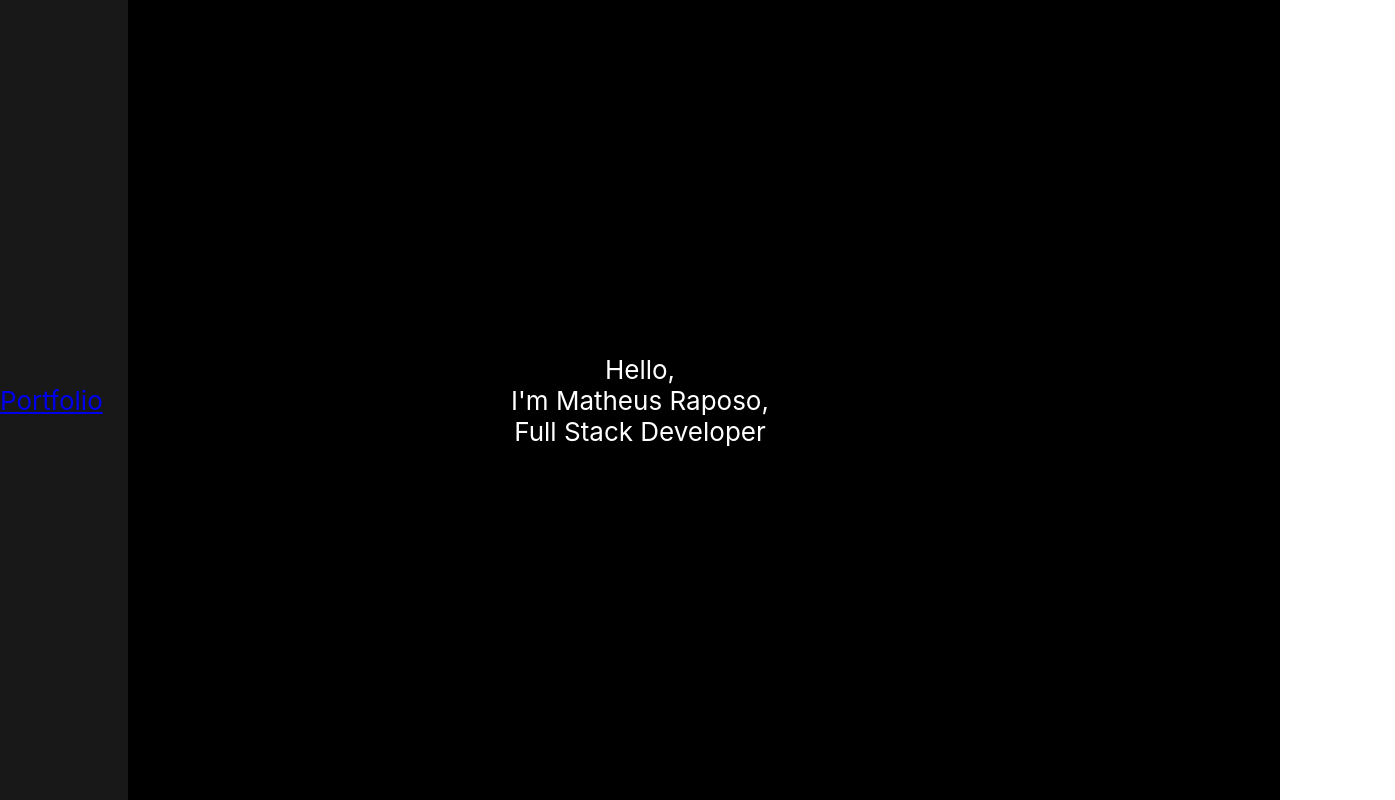
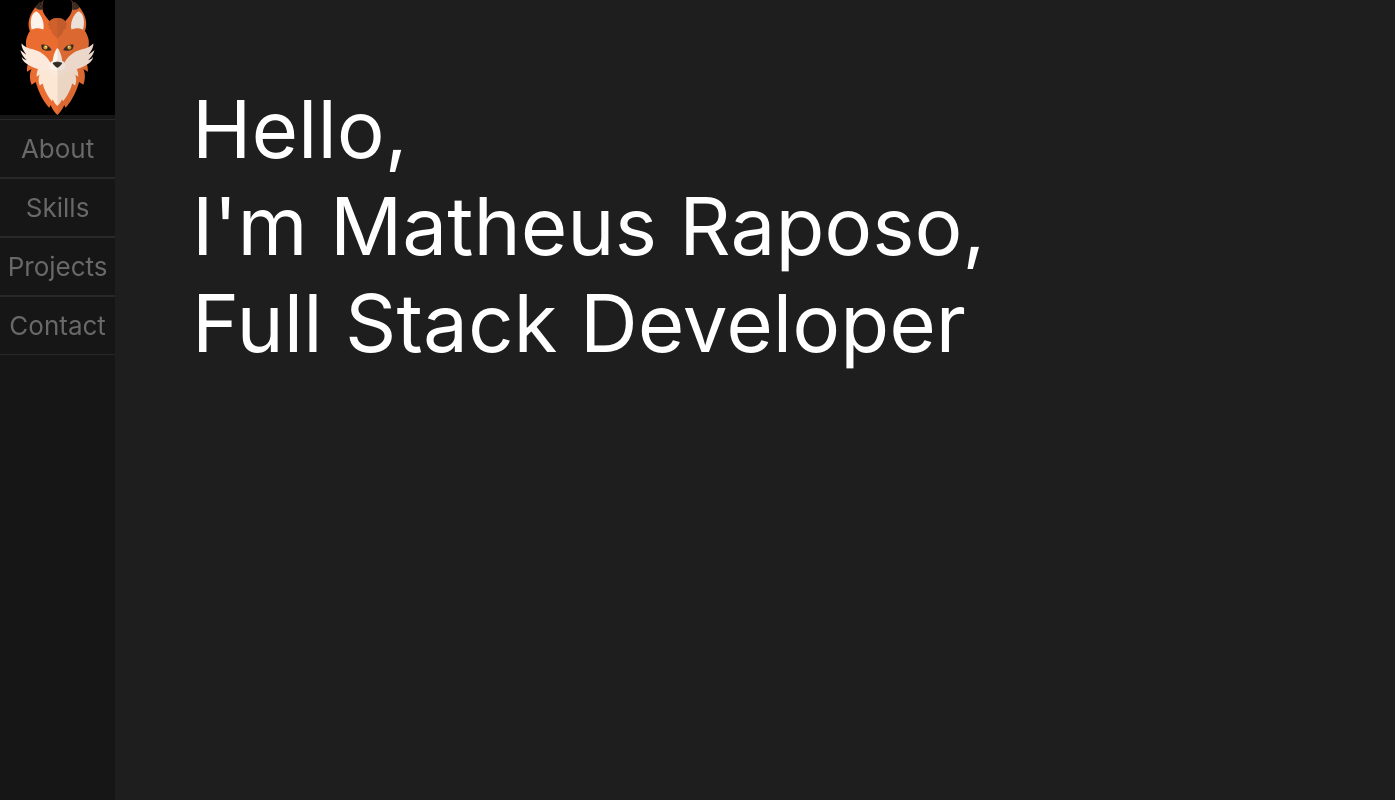
Before and after one commit to mtsraposo/raposomat.github.io, a React (Create React App) app: page / in a window 1280 px wide. Shown: the whole page, 1395 px wide, since content can reach past the window. Built offline with nearby package versions, Linux system fonts and the light colour scheme.

Commit message:
add side bar and logo

```diff
--- a/src/App.css
+++ b/src/App.css
@@ -1,61 +1,65 @@
 .App {
-    text-align: center;
+    width: 100%;
 }
 
-.App nav {
-    display: flex;
-    flex-direction: row;
-    justify-content: space-between;
-    align-items: center;
+.NavBar {
+    float: left;
+    display: inline;
+    position: fixed;
+
+    height: 100vh;
+    width: 9%;
 
     border-bottom: solid 1px;
     padding-bottom: 1rem;
 
-    height: 100vh;
-    width: 10%;
-
-    font-size: calc(10px + 2vmin);
-    position: fixed;
-    left: 0;
-    background-color: #181818;
+    background-color: rgb(22, 22, 22);
 }
 
 .App-logo {
-    height: 40vmin;
-    pointer-events: none;
+    box-sizing: border-box;
+    background-color: black;
+    border: none;
 }
 
-@media (prefers-reduced-motion: no-preference) {
-    .App-logo {
-        animation: App-logo-spin infinite 20s linear;
-    }
+.App div {
+    width: 100%;
+
+    box-sizing: border-box;
+
+    font-size: calc(10px + 2vmin);
+}
+
+.nav-link {
+    width: 100%;
+    display: flex;
+    flex-direction: row;
+    justify-content: center;
+
+    box-sizing: border-box;
+
+    text-decoration: none;
+    color: dimgrey;
+
+    border-top: solid 1px rgba(40,40,40,50);
+    border-bottom: solid 1px rgba(40,40,40,50);
+    padding: 13px;
 }
 
 .App-header {
-    background-color: black;
+    display: inline;
+    float: left;
+    margin-left: 9%;
+
     min-height: 100vh;
-    display: flex;
-    flex-direction: column;
-    align-items: center;
-    justify-content: center;
-    font-size: calc(10px + 2vmin);
-    color: white;
+    width: 100%;
+
+    background-color: rgb(30, 30, 30);;
 }
 
-Link {
-    color: lightgrey;
-    padding: 7px;
+.App-header p {
+    color: white;
+    text-align: left;
+    margin-left: 6%;
+    font-size: calc(40px + 5vmin);
 }
-
-.App-link {
-    color: #61dafb;
-}
-
-@keyframes App-logo-spin {
-    from {
-        transform: rotate(0deg);
-    }
-    to {
-        transform: rotate(360deg);
-    }
-}
--- a/src/App.tsx
+++ b/src/App.tsx
@@ -1,13 +1,19 @@
 import React from 'react';
-import logo from './logo.svg';
+import logo from './fox.svg';
 import './App.css';
 import {Outlet, Link} from "react-router-dom";
 
 function App() {
     return (
             <div className="App">
-                <nav>
-                    <Link to="portfolio">Portfolio</Link>
+                <nav className="NavBar">
+                    <img className="App-logo" src={logo}/>
+                    <div>
+                        <Link className="nav-link" to="about">About</Link>
+                        <Link className="nav-link" to="skills">Skills</Link>
+                        <Link className="nav-link" to="projects">Projects</Link>
+                        <Link className="nav-link" to="contact">Contact</Link>
+                    </div>
                 </nav>
                 <header className="App-header">
                     <p>
```
Also changed, not shown: src/fox.svg (added).
